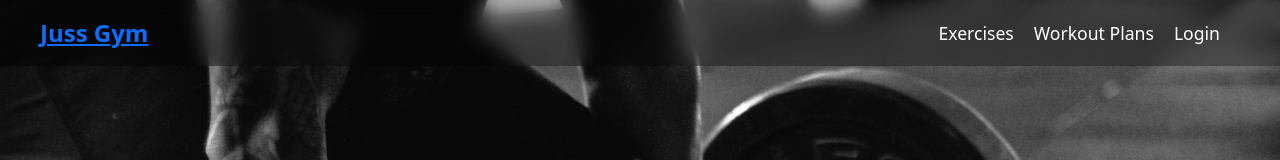
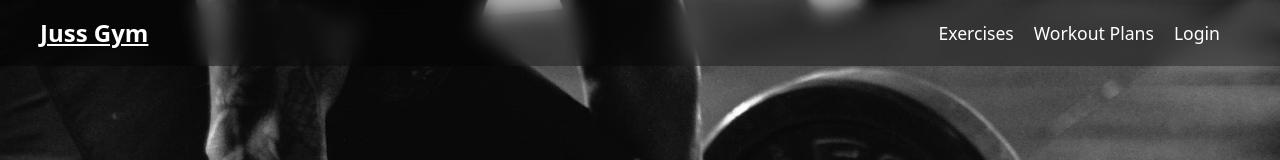
Before and after one commit to JussGabz/GymApp-2.0, a React (Create React App) app in the folder gym-app-front-end/: page / in a window 1280 px wide. Shown: the top 160 px of the page. Built offline with nearby package versions, Linux system fonts and the light colour scheme.

Commit message:
make logo white

```diff
--- a/gym-app-front-end/src/css/Menu.css
+++ b/gym-app-front-end/src/css/Menu.css
@@ -14,10 +14,12 @@
   z-index: 1000;
 }
 
-.menu .logo {
+.menu .logo a {
   font-size: 1.5rem;
   font-weight: bold;
+  color: white;
 }
+
 
 .menu-links {
   display: flex;
```
